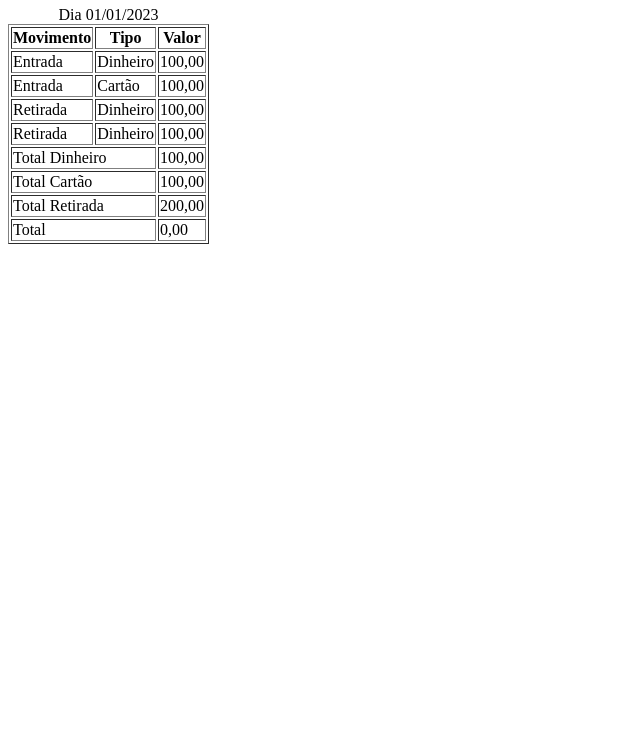
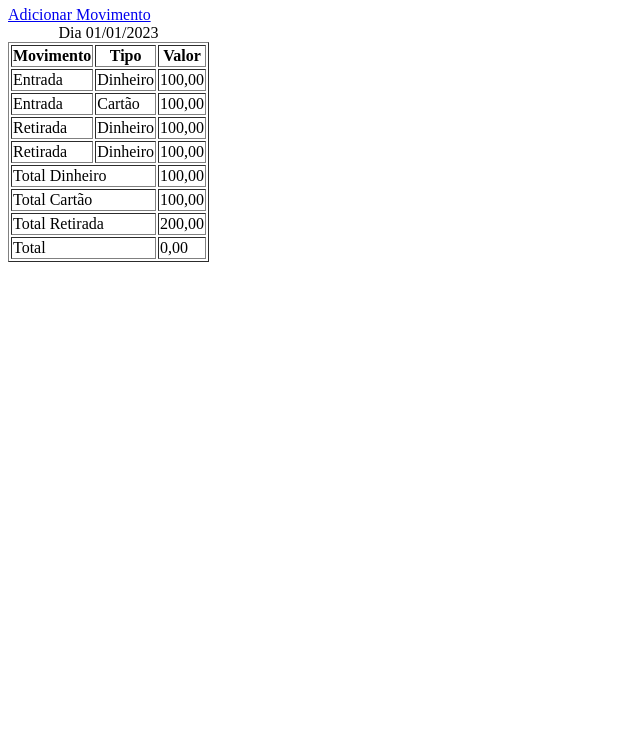
Before and after one commit to verarocha/caixa, a plain HTML site: page index.html in a window 1280 px wide. Shown: the part 60-800 px from the top of the page, without its empty margins (0-640 px from the left). Drawn offline with Linux system fonts and the light colour scheme.

Commit message:
Adicionado botão adicionar movimento

```diff
--- a/index.html
+++ b/index.html
@@ -4,6 +4,10 @@
  </head>
  <body>
     <h1>Caixa</h1>
+
+    <div>
+        <a href="#">Adicionar Movimento</a>
+    </div>
 
     <table border="1">
         <caption>Dia 01/01/2023</caption>
```
